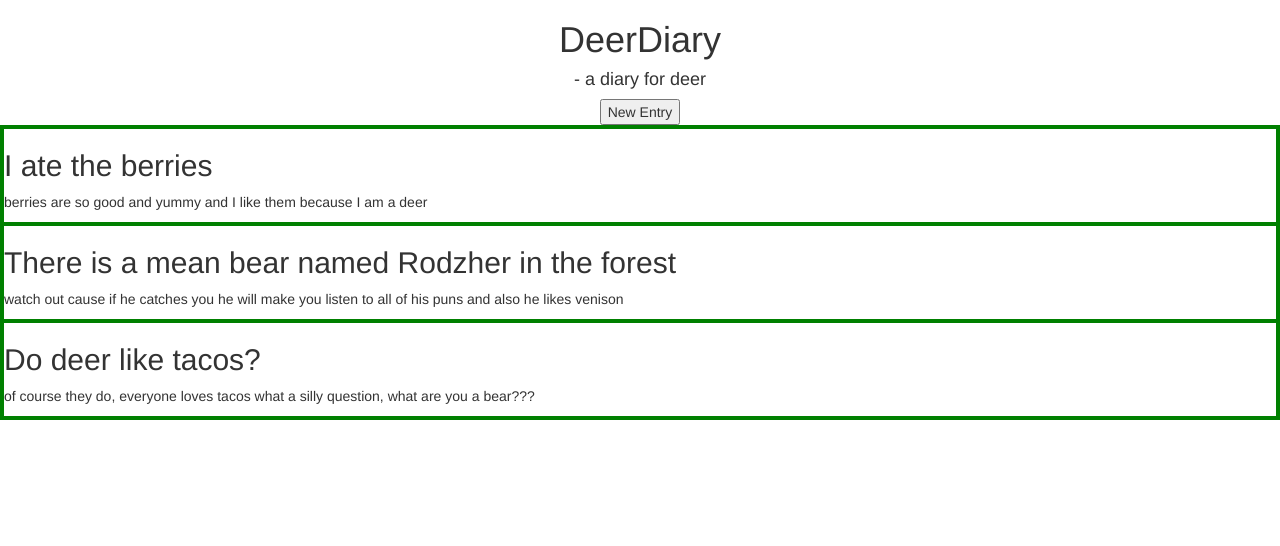
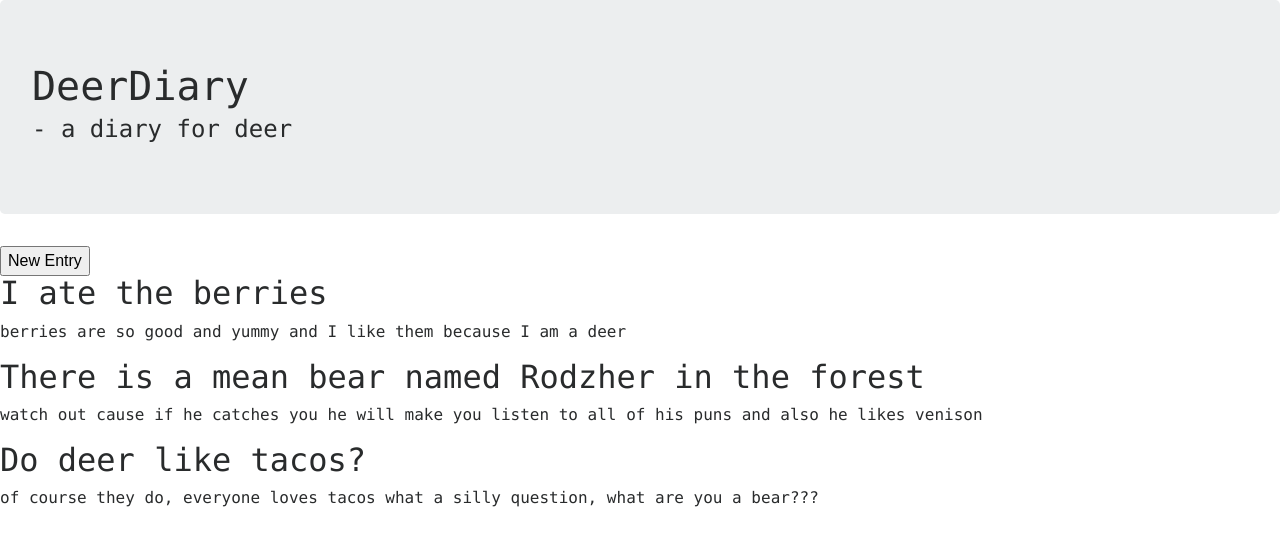
Before and after one commit to donkeypagoda/deer-diary-react-router, a React (Create React App) app: page / in a window 1280 px wide. Shown: the top 546 px of the page. Built offline with nearby package versions, Linux system fonts and the light colour scheme.

Commit message:
got some of the css working, but not all

```diff
--- a/public/index.html
+++ b/public/index.html
@@ -23,7 +23,8 @@
     <title>Deer Diary</title>
   </head>
   <body>
-    <link rel="stylesheet" href="https://maxcdn.bootstrapcdn.com/bootstrap/3.3.7/css/bootstrap.min.css" integrity="sha384-BVYiiSIFeK1dGmJRAkycuHAHRg32OmUcww7on3RYdg4Va+PmSTsz/K68vbdEjh4u" crossorigin="anonymous">
+    <link rel="stylesheet" href="https://maxcdn.bootstrapcdn.com/bootstrap/4.0.0-alpha.6/css/bootstrap.min.css" integrity="sha384-rwoIResjU2yc3z8GV/NPeZWAv56rSmLldC3R/AZzGRnGxQQKnKkoFVhFQhNUwEyJ" crossorigin="anonymous">
+    <!-- <link rel="stylesheet" href="https://maxcdn.bootstrapcdn.com/bootstrap/3.3.7/css/bootstrap.min.css" integrity="sha384-BVYiiSIFeK1dGmJRAkycuHAHRg32OmUcww7on3RYdg4Va+PmSTsz/K68vbdEjh4u" crossorigin="anonymous"> -->
     <noscript>
       You need to enable JavaScript to run this app.
     </noscript>
--- a/src/App.css
+++ b/src/App.css
@@ -1,7 +1,9 @@
 .App {
-  text-align: center;
+  text-align: left;
+  font-family: monaco, Consolas, "Lucida Console", monospace;
+  margin-bottom: 50px;
 }
-
+/*
 .App-logo {
   animation: App-logo-spin infinite 20s linear;
   height: 80px;
@@ -25,10 +27,10 @@
 @keyframes App-logo-spin {
   from { transform: rotate(0deg); }
   to { transform: rotate(360deg); }
-}
+}*/
 
-.Border{
+/*.Border{
   border: solid 2px;
   border-color: green;
   text-align: left;
-}
+}*/
--- a/src/App.js
+++ b/src/App.js
@@ -1,10 +1,9 @@
 import React, { Component } from 'react';
-import logo from './logo.svg';
 import './App.css';
 
 function ListPosts(props){
   return (
-    <div className="Border">
+    <div className='border'>
       <h2> {props.title} </h2>
       <p> {props.content}</p>
     </div>
@@ -48,11 +47,13 @@ class App extends Component {
     })
     return (
       <div className="App">
-        <h1>DeerDiary</h1>
-        <h4> - a diary for deer</h4>
-        <button type="button" onClick={() => this.newPost()}>New Entry</button>
-        <div className="Border">
-          {postList}
+        <div className="jumbotron">
+          <h1>DeerDiary</h1>
+          <h4> - a diary for deer</h4>
+        </div>
+          <button type="button" onClick={() => this.newPost()}>New Entry</button>
+          <div className="border">
+            {postList}
         </div>
       </div>
     );
```
